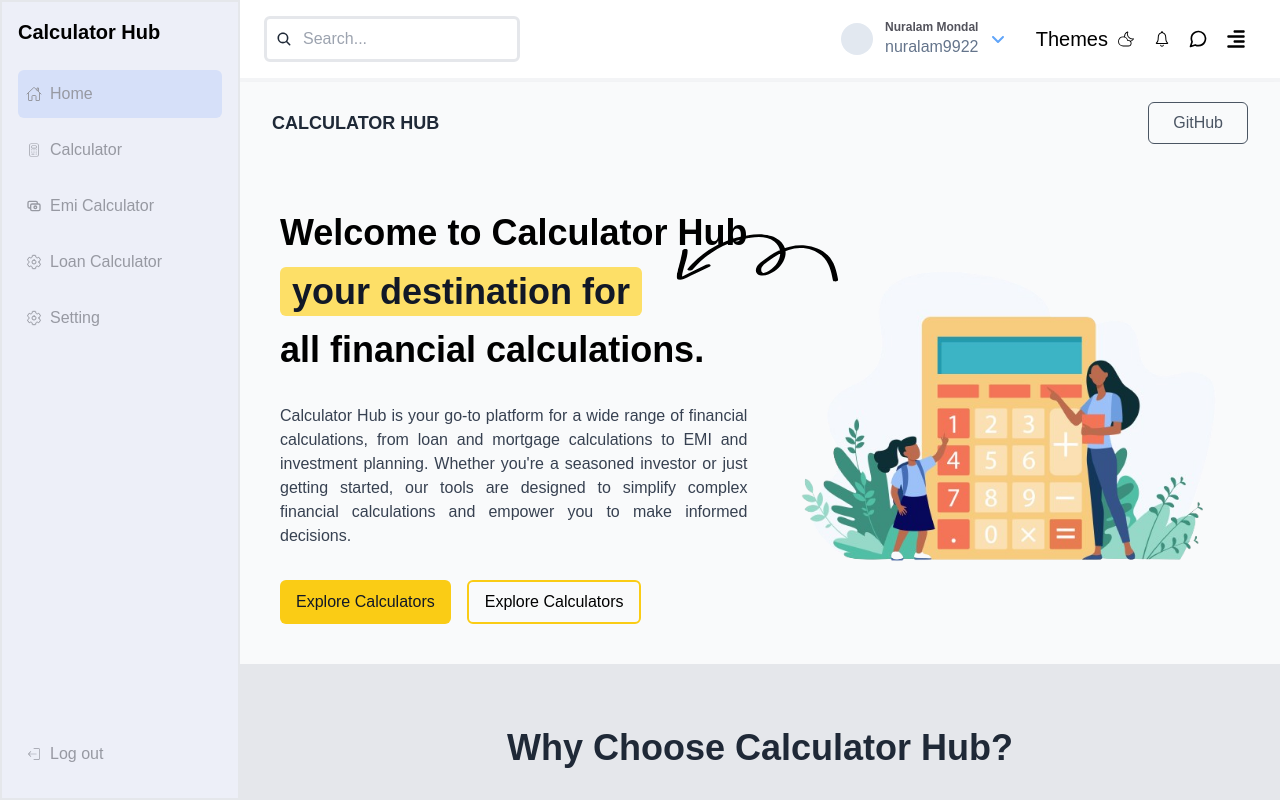
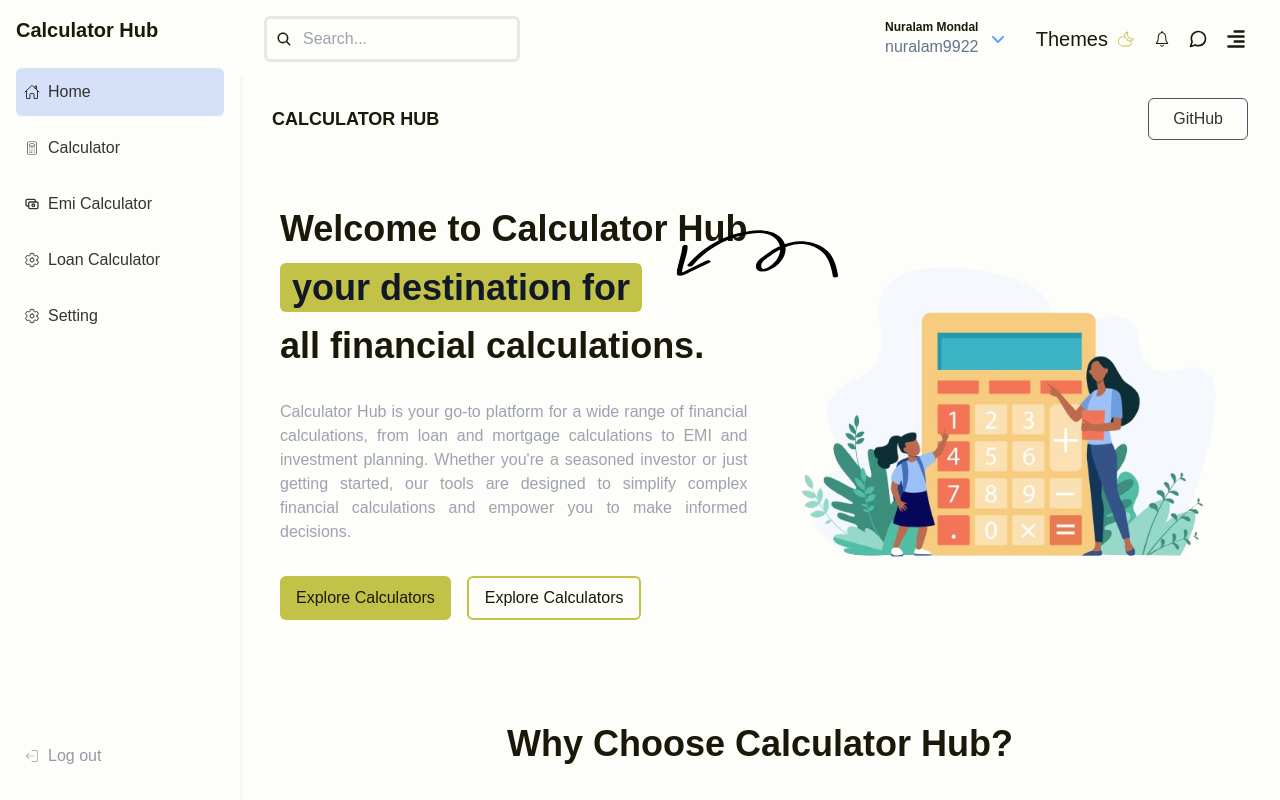
Before and after one commit to nuralam9922/Calculator-Hub, a React (Vite) app: page / in a window 1280 px wide. Both pictures are taken after a click on the element 1236 px from the left and 39 px from the top of the page. Built offline with nearby package versions, Linux system fonts and the light colour scheme.

Commit message:
replace hardcode color to theme color

```diff
--- a/index.html
+++ b/index.html
@@ -2,11 +2,10 @@
 <html lang="en">
 	<head>
 		<meta charset="UTF-8" />
-		<link rel="icon" type="image/svg+xml" href="/vite.svg" />
 		<meta name="viewport" content="width=device-width, initial-scale=1.0" />
 		<title>Vite + React</title>
 	</head>
-	<body class="bg-gray-100">
+	<body class="bg-background">
 		<div id="root"></div>
 		<script type="module" src="/src/main.jsx"></script>
 	</body>
--- a/src/App.jsx
+++ b/src/App.jsx
@@ -6,24 +6,29 @@
 import Sidebar from './components/Sidebar/Sidebar';
 import Navbar from './components/Navbar/Navbar';
 import { changeTheme } from './theme/theme';
+import { useEffect } from 'react';
 function App() {
 	document.title = 'Calculator Hub';
-	changeTheme('theme1');
+
 	const [isSideBarOppen, setIsSideBarOppen] = useState(false);
 
+	useEffect(() => {
+		changeTheme('theme1');
+	}, []);
+
 	return (
-		<div className="flex w-full h-screen overflow-hidden relative container mx-auto poppins-regular">
+		<div className="flex w-full h-screen overflow-hidden relative container mx-auto poppins-regular bg-background">
 			{/* Sidebar */}
 
 			<Sidebar isSideBarOppen={isSideBarOppen} setIsSideBarOppen={setIsSideBarOppen} />
 
 			{/* Main Content Area */}
-			<main className="flex-1 overflow-y-auto hideScrollBar  bg-gray-100 relative">
+			<main className="flex-1 overflow-y-auto hideScrollBar  bg-background relative">
 				{/* Navbar */}
 				<Navbar setIsSideBarOppen={setIsSideBarOppen} />
 
 				{/* Main Content */}
-				<div className="container h-screen mx-auto mt-1">
+				<div className="container h-screen mx-auto ">
 					<Outlet />
 				</div>
 			</main>
--- a/src/components/Navbar/Navbar.jsx
+++ b/src/components/Navbar/Navbar.jsx
@@ -74,7 +74,7 @@
 	};
 
 	return (
-		<nav className="bg-white  py-4 px-6 sticky top-0 flex items-center justify-between z-[99]">
+		<nav className="bg-background text-text  py-4 px-6 sticky top-0 flex items-center justify-between z-[99]">
 			<div className="container mx-auto relative  hidden md:block">
 				<IoSearch className="absolute top-1/2 left-5 -translate-y-1/2 -translate-x-1/2 " />
 				<input
@@ -85,26 +85,23 @@
 					id=""
 				/>
 			</div>
-			<h1 className="font-bold md:hidden text-black">Calculator hub</h1>
-			<div className="flex items-center text-black justify-between w-auto ">
-				<div className="hidden md:flex items-center cursor-pointer hover:bg-slate-100 w-52 justify-center rounded-sm">
-					<div className="profileLogo size-8 rounded-full bg-slate-200"></div>
+			<h1 className="font-bold md:hidden text-text">Calculator hub</h1>
+			<div className="flex items-center text-text justify-between w-auto ">
+				<div className="hidden md:flex items-center cursor-pointer  w-52 justify-center rounded-sm">
+					<div className="profileLogo size-8 rounded-full "></div>
 					<div className="ml-3">
-						<p className="font-bold text-xs text-zinc-600">Nuralam Mondal</p>
+						<p className="font-bold text-xs text-text">Nuralam Mondal</p>
 						<p className="text-slate-500">nuralam9922</p>
 					</div>
 					<FaAngleDown className="ml-3 text-blue-400" />
 				</div>
-				<div
-					ref={themeMenuRef}
-					className="cursor-pointer hidden md:flex relative text-black hover:bg-slate-100 p-2 items-center justify-center  text-xl"
-				>
+				<div ref={themeMenuRef} className="cursor-pointer hidden md:flex relative text-text p-2 items-center justify-center  text-xl">
 					<p onClick={handelSetThemeMenu} className="flex items-center justify-center select-none">
-						Themes <CiCloudMoon className="ml-2" />
+						Themes <CiCloudMoon className="ml-2 text-primary" />
 					</p>
 					<div
 						style={{ display: themeMenuOppen ? 'block' : 'none' }}
-						className="absolute select-none top-10 bg-background w-52  left-0 z-[999] divide-y"
+						className="absolute select-none top-10 bg-white w-52  text-text left-0 z-[999] divide-y"
 					>
 						{themeList.map((item, i) => (
 							<>
@@ -112,9 +109,7 @@
 									// onClick={() => setCurrentThem(i + 1)}
 									key={i}
 									onClick={() => changeTheme(`${item.theme}`, setCurrentThem(i + 1))}
-									className={`w-full capitalize py-3 px-2 ${
-										currentTheme === i + 1 && 'bg-blue-200'
-									} hover:bg-blue-200 hover:text-black text-black`}
+									className={`w-full capitalize py-3 px-2 ${currentTheme === i + 1 && 'bg-blue-200'} hover:bg-blue-200 text-black`}
 								>
 									{item.name}
 								</div>
@@ -122,15 +117,15 @@
 						))}
 					</div>
 				</div>
-				<h1 className="cursor-pointer text-black hover:bg-slate-100 p-2 items-center justify-center flex text-xl">
+				<h1 className="cursor-pointer text-text p-2 items-center justify-center flex text-xl">
 					<IoIosNotificationsOutline />{' '}
 				</h1>
-				<h1 className="cursor-pointer text-black hover:bg-slate-100 p-2 items-center justify-center flex text-xl">
+				<h1 className="cursor-pointer text-text p-2 items-center justify-center flex text-xl">
 					<FiMessageCircle />{' '}
 				</h1>
 				<div
 					onClick={() => setIsSideBarOppen((prev) => !prev)}
-					className="cursor-pointer text-black hover:bg-slate-100 size-10 items-center justify-center flex text-xl"
+					className="cursor-pointer text-text size-10 items-center justify-center flex text-xl"
 				>
 					<FaAlignRight className="" />
 				</div>
--- a/src/components/Sidebar/Sidebar.jsx
+++ b/src/components/Sidebar/Sidebar.jsx
@@ -47,22 +47,22 @@
 		<aside
 			ref={sidebarRef}
 			style={{ visibility: isSideBarOppen ? 'visible' : 'hidden', width: isSideBarOppen ? '15rem' : '0px' }}
-			className=" h-screen md:block bg-[#edeff8] duration-200 text-white flex-shrink-0 fixed top-0 left-0 md:static z-[99] overflow-hidden text-ellipsis text-nowrap "
+			className=" h-screen md:block bg-background duration-200 text-white flex-shrink-0 fixed top-0 left-0 md:static z-[99] shadow-md	 overflow-hidden text-ellipsis text-nowrap "
 		>
-			<div className="p-4 relative h-full border-2">
+			<div className="p-4 relative h-full ">
 				{/* Sidebar Logo */}
-				<h1 className="text-xl font-bold text-black">Calculator Hub</h1>
+				<h1 className="text-xl font-bold text-text logo">Calculator Hub</h1>
 				{/* Sidebar Navigation */}
-				<nav className="mt-6 text   ">
+				<nav className="mt-6    ">
 					<ul className="flex flex-col gap-2">
 						{sidebarLinks.map((item, index) => (
 							<>
 								<Link onClick={() => handelSideBarTab(index + 1)} key={index} to={`${item.path}`}>
 									<p
 										onClick={() => handelSideBarTab(1)}
-										className={`text-[#9799a2] flex items-center  gap-2 hover:bg-[#d6e0f9] ${
+										className={`text-textSecondary flex items-center  gap-2 hover:bg-accent ${
 											currentTab === index + 1 && 'text-[#578CFE] bg-[#d6e0f9]'
-										} hover:text-[#578CFE]  py-3 px-2 rounded-md`}
+										} py-3 px-2 rounded-md`}
 									>
 										{' '}
 										<span>{item.icon}</span> <p className="capitalize">{item.name}</p>
--- a/src/index.css
+++ b/src/index.css
@@ -12,6 +12,7 @@
 @layer base {
 	html[data-theme='theme1'] {
 		--text: #1a1909;
+		--textSecondary: #333333;
 		--background: #fdfdf9;
 		--primary: #c2c248;
 		--secondary: #c0dd9a;
@@ -20,13 +21,15 @@
 
 	html[data-theme='theme2'] {
 		--text: #0c0a11;
+		--textSecondary: #333333;
 		--background: #f5f3f8;
 		--primary: #7d65ab;
 		--secondary: #d0b1a9;
 		--accent: #beb987;
 	}
 	html[data-theme='theme3'] {
-		--text: #ffffff;
+		--text: #373434;
+		--textSecondary: #333333;
 		--background: #fdfafe;
 		--primary: #af30e7;
 		--secondary: #f1a886;
@@ -34,6 +37,7 @@
 	}
 	html[data-theme='theme4'] {
 		--text: #05171a;
+		--textSecondary: #333333;
 		--background: #f9fefe;
 		--primary: #37cadb;
 		--secondary: #83a4e8;
@@ -41,6 +45,7 @@
 	}
 	html[data-theme='theme5'] {
 		--text: #0d1508;
+		--textSecondary: #333333;
 		--background: #fbfdfa;
 		--primary: #86c154;
 		--secondary: #90d7c2;
@@ -48,6 +53,7 @@
 	}
 	html[data-theme='theme6'] {
 		--text: #03030c;
+		--textSecondary: #646464;
 		--background: #f6f6fd;
 		--primary: #3f3bcd;
 		--secondary: #e4ab95;
@@ -55,6 +61,7 @@
 	}
 	html[data-theme='theme7'] {
 		--text: #0d0f00;
+		--textSecondary: #333333;
 		--background: #fdfff2;
 		--primary: #d0f81d;
 		--secondary: #6efade;
@@ -62,16 +69,22 @@
 	}
 	html[data-theme='theme8'] {
 		--text: #1c0111;
+		--textSecondary: #333333;
 		--background: #fff6fb;
 		--primary: #f60d8c;
 		--secondary: #fac46f;
 		--accent: #f4f83b;
 	}
 	html[data-theme='theme9'] {
-		--text: #e0d9dd;
+		--text: #f5f5f5;
 		--background: #252124;
 		--primary: #f60d8c;
 		--secondary: #fac46f;
 		--accent: #f4f83b;
+		--textSecondary: #666565;
 	}
 }
+
+* {
+	transition: all 0.4s linear;
+}
--- a/src/pages/Home/Home.jsx
+++ b/src/pages/Home/Home.jsx
@@ -3,33 +3,35 @@
 import './home.css';
 function Home() {
 	return (
-		<main className="min-h-screen w-full poppins-regular">
+		<main className="min-h-screen w-full poppins-regular  bg-background">
 			{/* Header */}
-			<nav className="w-full flex items-center justify-between bg-gray-50 px-8 py-5 shadow-md">
-				<div className="logo font-bold text-lg text-gray-800">CALCULATOR HUB</div>
+			<nav className="w-full flex items-center justify-between bg-background text-text px-8 py-5 shadow-md">
+				<div className="logo font-bold text-lg text-text">CALCULATOR HUB</div>
 				<a
 					href="https://github.com"
 					target="_blank"
 					rel="noopener noreferrer"
-					className="p-2 px-6 border border-gray-600 rounded-md text-gray-600 hover:bg-gray-100 transition duration-300"
+					className="p-2 px-6 border border-gray-600 rounded-md text-textSecondary hover:bg-gray-100 transition duration-300"
 				>
 					GitHub
 				</a>
 			</nav>
 
 			{/* Main Content */}
-			<section className="flex flex-col md:flex-row items-center justify-between bg-gray-50 py-10 px-10 relative z-[10]">
+			<section className="flex flex-col md:flex-row items-center justify-between bg-background text-text py-10 px-10 relative z-[10]">
 				<div className="w-full md:w-1/2 mb-8 md:mb-0 md:mr-8">
-					<div className="text-black poppins-semibold flex flex-col items-center md:items-start justify-between gap-3  md:gap-0">
-						<h1 className="font-bold text-3xl text-nowrap md:text-4xl leading-tight md:leading-relaxed">Welcome to Calculator Hub</h1>
+					<div className="text-text poppins-semibold flex flex-col items-center md:items-start justify-between gap-3  md:gap-0">
+						<h1 className="font-bold text-2xl sm:text-3xl text-nowrap md:text-4xl leading-tight md:leading-relaxed">
+							Welcome to Calculator Hub
+						</h1>
 						<div className="flex items-center">
-							<h1 className="font-bold text-3xl md:text-4xl leading-tight md:leading-relaxed mr-2">
-								<span className="bg-[#FDDF67] px-3 py-1 rounded-md text-gray-900">your destination for</span>
+							<h1 className="font-bold text-2xl sm:text-3xl md:text-4xl leading-tight md:leading-relaxed mr-2">
+								<span className="bg-PrimaryBackground px-3 py-1 rounded-md text-gray-900">your destination for</span>
 							</h1>
 						</div>
-						<h1 className="font-bold text-3xl md:text-4xl leading-tight md:leading-relaxed">all financial calculations.</h1>
+						<h1 className="font-bold text-2xl sm:text-3xl md:text-4xl leading-tight md:leading-relaxed">all financial calculations.</h1>
 					</div>
-					<p className="text-sm md:text-base poppins-regular  text-gray-700 mt-6 max-w-md md:max-w-lg text-justify">
+					<p className="text-sm md:text-base poppins-regular  text-gray-400 mt-6 max-w-md md:max-w-lg text-justify">
 						Calculator Hub is your go-to platform for a wide range of financial calculations, from loan and mortgage calculations to EMI and
 						investment planning. Whether you're a seasoned investor or just getting started, our tools are designed to simplify complex
 						financial calculations and empower you to make informed decisions.
@@ -38,13 +40,13 @@
 					<div className="mt-8 flex flex-col md:flex-row">
 						<button
 							type="button"
-							className="bg-yellow-400 text-sm md:text-base px-4 py-2 rounded-md text-gray-900 hover:bg-yellow-500 transition duration-300 mr-4 mb-4 md:mb-0"
+							className="bg-PrimaryBackground text-text text-sm md:text-base px-4 py-2 rounded-md  hover:bg-accent hover:shadow-accent hover:shadow-lg transition duration-300 mr-4 mb-4 md:mb-0"
 						>
 							Explore Calculators
 						</button>
 						<button
 							type="button"
-							className="hover:bg-gray-900 border-2 border-yellow-400 text-black text-sm md:text-base px-4 py-2 rounded-md hover:text-white  transition duration-300 mr-4 mb-4 md:mb-0"
+							className="hover:bg-gray-900 border-2 border-PrimaryBackground text-text text-sm md:text-base px-4 py-2 rounded-md hover:text-backbg-background shadow-primary  transition duration-300 mr-4 mb-4 md:mb-0"
 						>
 							Explore Calculators
 						</button>
@@ -77,34 +79,34 @@
 				</div>
 			</section>
 			{/* Additional Section */}
-			<section className="bg-gray-200 py-16 px-10">
+			<section className="bg-background py-16 px-10">
 				<div className="max-w-4xl mx-auto text-center">
-					<h2 className="text-3xl md:text-4xl font-bold text-gray-800 mb-10">Why Choose Calculator Hub?</h2>
+					<h2 className="text-3xl md:text-4xl font-bold text-text mb-10">Why Choose Calculator Hub?</h2>
 					<div className="grid grid-cols-1 md:grid-cols-2 gap-8">
 						{/* Reason 1 */}
-						<div className="bg-white p-8 rounded-lg shadow-md">
-							<h3 className="text-xl font-bold text-gray-800 mb-4">User-Friendly Interface</h3>
+						<div className="bg-background shadow-primary p-8 rounded-lg shadow-md">
+							<h3 className="text-xl font-bold text-text mb-4">User-Friendly Interface</h3>
 							<p className="text-gray-600">
 								Our intuitive platform makes it easy for users to navigate and access various financial calculators.
 							</p>
 						</div>
 						{/* Reason 2 */}
-						<div className="bg-white p-8 rounded-lg shadow-md">
-							<h3 className="text-xl font-bold text-gray-800 mb-4">Accurate Calculations</h3>
+						<div className="bg-background shadow-primary p-8 rounded-lg shadow-md">
+							<h3 className="text-xl font-bold text-text mb-4">Accurate Calculations</h3>
 							<p className="text-gray-600">
 								Trust our calculators to provide accurate results, helping you make informed financial decisions.
 							</p>
 						</div>
 						{/* Reason 3 */}
-						<div className="bg-white p-8 rounded-lg shadow-md">
-							<h3 className="text-xl font-bold text-gray-800 mb-4">Wide Range of Tools</h3>
+						<div className="bg-background shadow-primary p-8 rounded-lg shadow-md">
+							<h3 className="text-xl font-bold text-text mb-4">Wide Range of Tools</h3>
 							<p className="text-gray-600">
 								From loan calculations to investment planning, our platform offers a comprehensive suite of financial tools.
 							</p>
 						</div>
 						{/* Reason 4 */}
-						<div className="bg-white p-8 rounded-lg shadow-md">
-							<h3 className="text-xl font-bold text-gray-800 mb-4">Responsive Support</h3>
+						<div className="bg-background shadow-primary p-8 rounded-lg shadow-md">
+							<h3 className="text-xl font-bold text-text mb-4">Responsive Support</h3>
 							<p className="text-gray-600">Our dedicated support team is always available to assist you with any queries or concerns.</p>
 						</div>
 					</div>
@@ -112,7 +114,7 @@
 			</section>
 
 			{/* footer */}
-			<footer className="py-6 bg-gray-900 text-gray-50 mt-10">
+			<footer className="py-6 bg-background  text-text mt-10 shadow-md">
 				<div className="container mx-auto flex flex-col px-5 justify-between sm:flex-row items-center">
 					<p className="text-xs">© 2024 Nuralam Mondal. All rights reserved.</p>
 					<div className="flex items-center mt-4 sm:mt-0">
--- a/tailwind.config.js
+++ b/tailwind.config.js
@@ -5,8 +5,12 @@
 		extend: {
 			colors: {
 				text: 'var(--text)',
+				textSecondary: 'var(--textSecondary)',
 				background: 'var(--background)',
+				PrimaryBackground: 'var(--primary)',
 				primary: 'var(--primary)',
+				secondary: 'var(--secondary)',
+				accent: 'var(--accent)',
 			},
 		},
 	},
```
